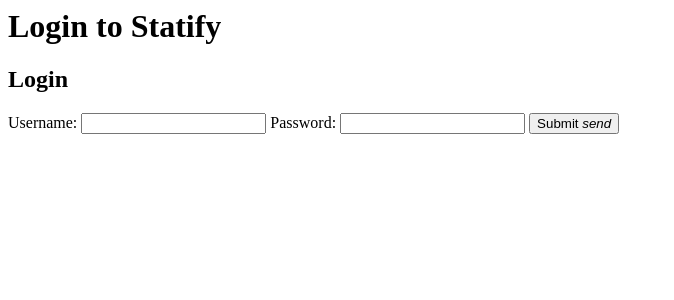
After one commit to XanderRiga/spotify-stats, a Django app: page /statify/login_user in a window 1280 px wide. The commit adds this page. Shown: the top 300 px of the page, without its empty margins (0-674 px from the left). Run offline with Django 3.2, Linux system fonts and the light colour scheme; some libraries are stand-ins or nearby versions.

Commit message:
created full login and signup flow

```diff
--- a/statify/models.py
+++ b/statify/models.py
@@ -2,7 +2,6 @@
 from django.contrib.auth.models import User
 from django.dispatch import receiver
 from django.db.models.signals import post_save
-from django.core.exceptions import ObjectDoesNotExist
 
 
 class SpotifyUser(models.Model):
--- /dev/null
+++ b/statify/templates/statify/loginform.html
@@ -0,0 +1,24 @@
+{% extends 'base.html' %}
+
+{% block head %}
+    <title>Welcome to Statify</title>
+    <h1>Login to Statify</h1>
+{% endblock head %}
+
+{% block body %}
+    <div class="row">
+    <div class="col s6">
+      <h2>Login</h2>
+      <form method="post">
+        {% csrf_token %}
+        <label for="username">Username:</label>
+        <input id="username" type="text" name="username">
+        <label for="password">Password:</label>
+        <input id="password" type="password" name="password">
+        <button class="btn waves-effect waves-light" type="submit" name="action">Submit
+        <i class="material-icons right">send</i>
+        </button>
+      </form>
+    </div>
+    </div>
+{% endblock body %}
--- a/statify/urls.py
+++ b/statify/urls.py
@@ -4,8 +4,10 @@
 
 app_name = 'statify'
 urlpatterns = [
-    path('', views.index, name='index'),
+    path('', views.signup, name='signup'),
     path('spotifyauth', views.spotifyauth, name='spotifyauth'),
     path('callback', views.callback, name='callback'),
-    path('profile', views.profile, name='profile')
+    path('profile', views.profile, name='profile'),
+    path('logout_user', views.logout_user, name='logout_user'),
+    path('login_user', views.login_user, name='login_user')
 ]
--- a/statify/views.py
+++ b/statify/views.py
@@ -5,7 +5,7 @@
 import spotipy.util as util
 from django.core.validators import URLValidator
 from django.core.exceptions import ValidationError
-from django.contrib.auth import login, authenticate
+from django.contrib.auth import login, authenticate, logout
 from .forms import SignUpForm
 from django.shortcuts import render, redirect
 
@@ -17,7 +17,10 @@
 CACHE = '.spotipyoauthcache'
 
 
-def index(request):
+def signup(request):
+    if request.user.is_authenticated:
+        return redirect('statify:profile')
+
     if request.method == 'POST':
         form = SignUpForm(request.POST)
         if form.is_valid():
@@ -32,10 +35,33 @@
             return redirect('statify:profile')
     else:
         form = SignUpForm()
-    return render(request, 'statify/index.html', {'form': form})
+    return render(request, 'statify/signup.html', {'form': form})
+
+
+def logout_user(request):
+    logout(request)
+    return redirect('statify:signup')
+
+
+def login_user(request):
+    try:
+        username = request.POST['username']
+        password = request.POST['password']
+        user = authenticate(request, username=username, password=password)
+        if user is not None:
+            login(request, user)
+            return redirect('statify:profile')
+        else:
+            return render(request, 'statify/loginform.html')
+    except:
+        return render(request, 'statify/loginform.html')
+
+
 
 
 def profile(request):
+    if not request.user.is_authenticated:
+        return redirect('statify:signup')
     user = request.user
     return render(request, 'statify/detail.html', {'user': user})
 
```
Also changed, not shown: statify/templates/statify/detail.html (+5 -2 lines), statify/templates/statify/index.html (deleted, +0 -17 lines), statify/templates/statify/signup.html (added, +27 -0 lines).
